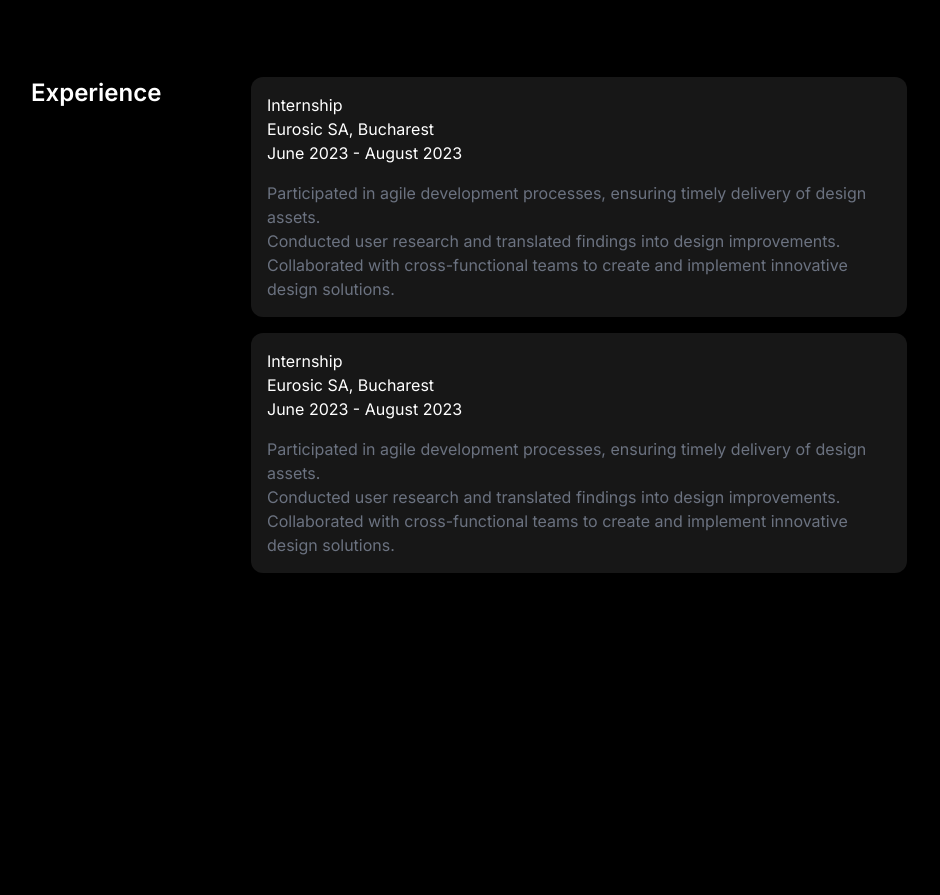
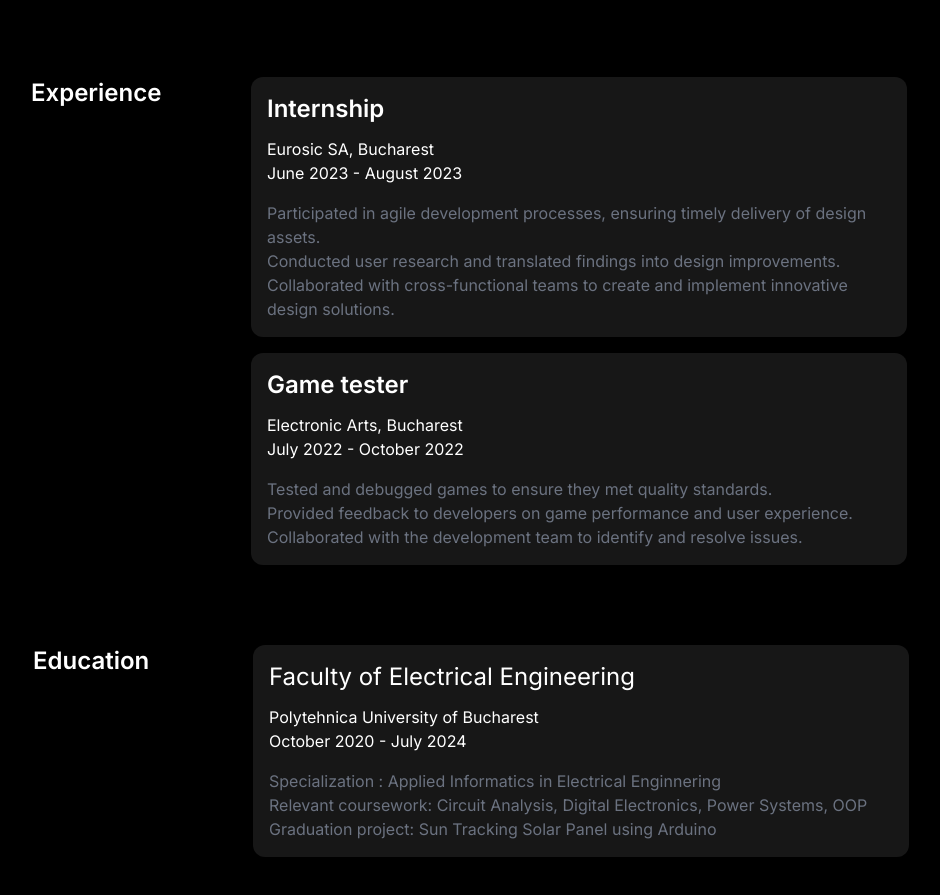
Before and after one commit to FatKappa/CV, a website: page src/index.html in a window 1280 px wide. Shown: the part 1429-2324 px from the top of the page, without its empty margins (169-1109 px from the left). Before the commit the page ends 2082 px from the top, so only its background shows below. Drawn offline with Linux system fonts and the light colour scheme.

Commit message:
Add files via upload

```diff
--- a/src/index.html
+++ b/src/index.html
@@ -10,7 +10,7 @@
       @import url("https://fonts.googleapis.com/css2?family=Inter:wght@100..900&display=swap");
     </style>
   </head>
-  <body class="bg-black font-Inter">
+  <body class="bg-black font-Inter overflow-x-hidden">
     <!--Header-->
     <div class="mt-44 gap-6 w-screen flex flex-col  items-center">
       <div
@@ -156,8 +156,8 @@
 
           <div class="flex flex-col gap-4 w-1/2 lg:w-656 bg-cardbg p-4 rounded-xl ">
             <div class="sus">
-                <div class="text-white">
-                    <p>Internship</p>
+                <div class="text-white mb-3 ">
+                    <p class="text-2xl font-semibold">Internship</p>
                 </div>
                 <div class="text-white">
                     <p>Eurosic SA, Bucharest</p>
@@ -167,7 +167,7 @@
                 </div>
             </div>
             <div class="jos flex flex-col text-gray-500 ">
-                <div>Participated in agile development processes, ensuring timely delivery of design assets.</div>
+                <div class="">Participated in agile development processes, ensuring timely delivery of design assets.</div>
                 <div>Conducted user research and translated findings into design improvements.</div>
                 <div> Collaborated with cross-functional teams to create and implement innovative design solutions.</div>
             </div>
@@ -176,27 +176,50 @@
 
 <div class="flex flex-col gap-4 w-1/2 lg:w-656 bg-cardbg p-4 rounded-xl flex-wrap">
     <div class="sus">
-        <div class="text-white">
-            <p>Internship</p>
+        <div class="text-white mb-3">
+            <p class="text-2xl font-semibold">Game tester</p>
         </div>
         <div class="text-white">
-            <p>Eurosic SA, Bucharest</p>
+            <p>Electronic Arts, Bucharest</p>
         </div>
         <div class="text-white">
-            <p>June 2023 - August 2023</p>
+            <p>July 2022 - October 2022</p>
         </div>
     </div>
     <div class="jos text-gray-500">
-        <div>Participated in agile development processes, ensuring timely delivery of design assets.</div>
-        <div>Conducted user research and translated findings into design improvements.</div>
-        <div> Collaborated with cross-functional teams to create and implement innovative design solutions.</div>
+        <div>Tested and debugged games to ensure they met quality standards.</div>
+        <div>Provided feedback to developers on game performance and user experience.</div>
+        <div>Collaborated with the development team to identify and resolve issues.</div>
     </div>
 </div>
 
         </div>
       </div>
 
-      <div class="flex justify-center w-880 hidden ">
+      <div class="flex justify-center w-880  overflow-hidden ">
+        <div class="flex w-1/4">
+          <p class="text-white font-semibold text-2xl">Education</p>
+        </div>
+        <div class="flex flex-col gap-4 w-1/2 lg:w-656 bg-cardbg p-4 rounded-xl flex-wrap">
+          <div class="sus">
+              <div class="text-white mb-3">
+                  <p class="text-2xl">Faculty of Electrical Engineering</p>
+              </div>
+              <div class="text-white">
+                  <p>Polytehnica University of Bucharest</p>
+              </div>
+              <div class="text-white">
+                  <p>October 2020 - July 2024</p>
+              </div>
+          </div>
+          <div class="jos text-gray-500">
+              <div>Specialization : Applied Informatics in Electrical Enginnering</div>
+              <div>Relevant coursework: Circuit Analysis, Digital Electronics, Power Systems, OOP</div>
+              <div>Graduation project: Sun Tracking Solar Panel using Arduino </div>
+          </div>
+      </div>
+
+      <div class="flex justify-center w-880 hidden overflow-hidden ">
         <div class="flex w-1/4">
           <p class="text-white">About</p>
         </div>
@@ -215,26 +238,7 @@
         </div>
       </div>
 
-      <div class="flex justify-center w-880 hidden ">
-        <div class="flex w-1/4">
-          <p class="text-white">About</p>
-        </div>
-        <div class="flex w-3/4">
-          <p class="text-white ">
-            Lorem ipsum dolor sit amet consectetur, adipisicing elit. Vel eum
-            beatae, laboriosam et veritatis hic provident voluptate debitis
-            quasi consequatur ea vero quidem atque ratione natus ad assumenda
-            corrupti soluta quas possimus esse, at quia? Nesciunt aspernatur ab
-            iure debitis enim obcaecati eveniet maxime incidunt fuga vero
-            consectetur quaerat neque reprehenderit quae aliquam, sapiente dolor
-            commodi est, autem odit doloribus explicabo recusandae dolorem?
-            Repudiandae dignissimos distinctio consectetur corporis architecto
-            in.
-          </p>
-        </div>
-      </div>
-
-      <div class="flex justify-center w-880 hidden ">
+      <div class="flex justify-center w-880 hidden  overflow-hidden">
         <div class="flex w-1/4">
           <p class="text-white">About</p>
         </div>
```
Also changed, not shown: src/output.css.
